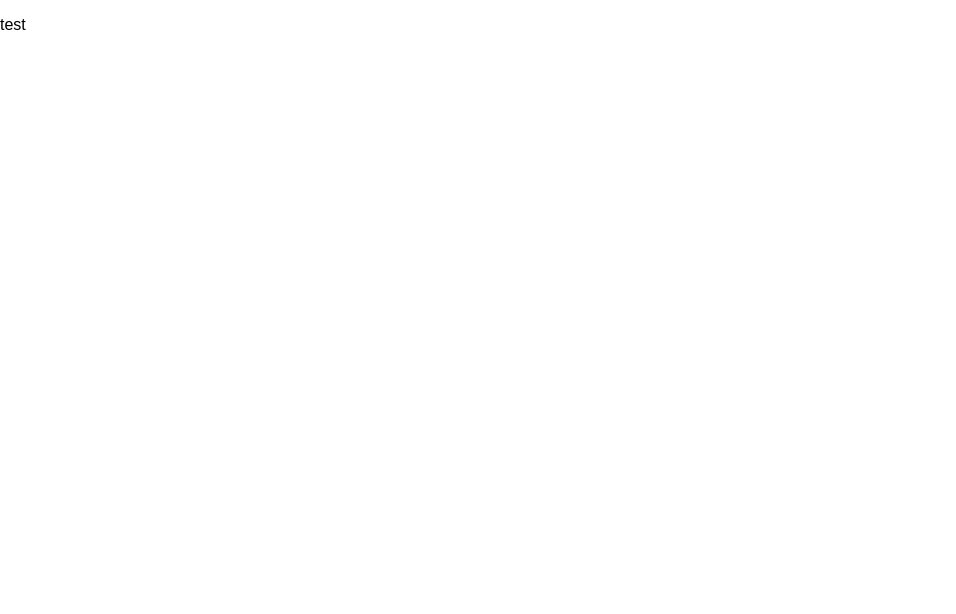
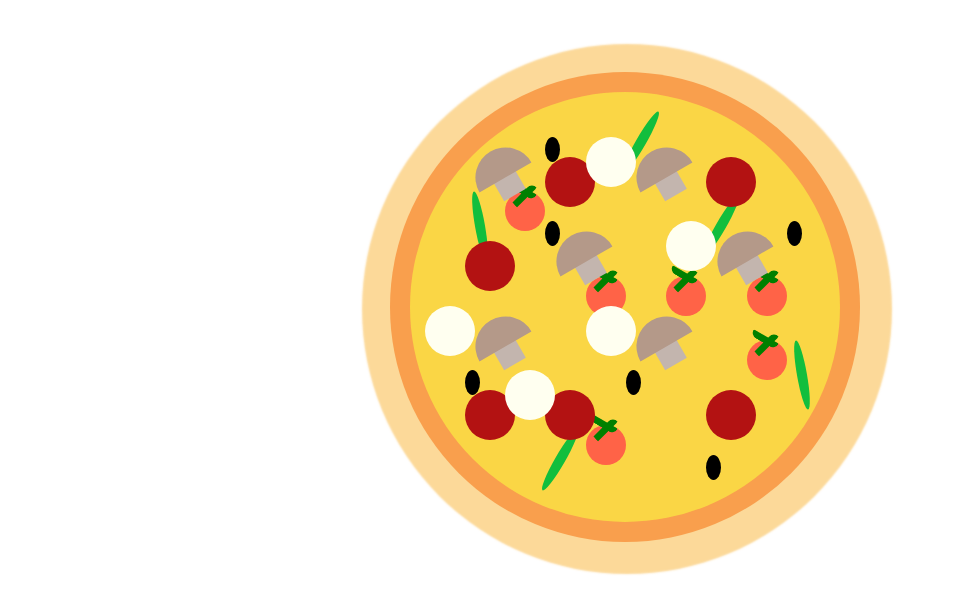
Before and after one commit to MarlenaFlueh/react-pizza-builder, a React (Create React App) app: page / in a window 1280 px wide. Shown: the top 614 px of the page, without its empty margins (0-956 px from the left). Built offline with nearby package versions, Linux system fonts and the light colour scheme.

Commit message:
add pizza with ingredinets styles

```diff
--- a/src/App.js
+++ b/src/App.js
@@ -1,11 +1,18 @@
 import React, { Component } from "react";
+import PizzaBuilder from "./components/PizzaBuilder/PizzaBuilder";
+import styled from "styled-components";
+
+const Container = styled.main`
+  margin-top: 72px;
+  text-align: center;
+`;
 
 class App extends Component {
   render() {
     return (
-      <div>
-        <p>test</p>
-      </div>
+      <Container>
+        <PizzaBuilder />
+      </Container>
     );
   }
 }
--- /dev/null
+++ b/src/components/PizzaBuilder/GridItems.js
@@ -0,0 +1,26 @@
+import styled from "styled-components";
+
+export const GridItem = styled.div`
+  grid-column: ${props => props.col};
+  grid-row: ${props => props.row};
+`;
+
+export const GridWrapper = styled.div`
+  display: grid;
+  grid-template-columns: repeat(5, 1fr);
+  grid-gap: 2px;
+  grid-auto-rows: minmax(10px, auto);
+  background-color: #fad645;
+  border-radius: 100%;
+  position: realtive;
+  width: 80%;
+  height: 80%;
+  padding: 15px;
+  box-shadow: 1px 1px 1px 15px #fabe5094;
+  border: 10px solid #fa8e50be;
+
+  @media (min-width: 500px) and (min-height: 400px) {
+    box-shadow: 2px 2px 2px 30px #fabe5094;
+    border: 20px solid #fa8e50be;
+  }
+`;
--- /dev/null
+++ b/src/components/PizzaBuilder/Ingredients.js
@@ -0,0 +1,175 @@
+import styled from "styled-components";
+
+export const Olive = styled.div`
+  top: 10px;
+  left: 30px;
+  width: 7.5px;
+  height: 12.5px;
+  border-radius: 100%;
+  background-color: rgb(0, 0, 0);
+  position: relative;
+
+  @media (min-width: 500px) and (min-height: 401px) {
+    width: 15px;
+    height: 25px;
+    top: 30px;
+    left: 40px;
+  }
+`;
+
+export const Mozerella = styled.div`
+  width: 25px;
+  height: 25px;
+  top: 30px;
+  border-radius: 100%;
+  background-color: ivory;
+  position: relative;
+
+  display: block;
+
+  @media (min-width: 500px) and (min-height: 401px) {
+    width: 50px;
+    height: 50px;
+  }
+`;
+
+export const PepperOne = styled.div`
+  left: 60px;
+  width: 5px;
+  height: 35px;
+  border-radius: 100%;
+  background-color: rgb(18, 190, 61);
+  position: relative;
+  transform: rotate(30deg);
+
+  @media (min-width: 500px) and (min-height: 401px) {
+    width: 10px;
+    height: 70px;
+    left: 50px;
+  }
+`;
+
+export const PepperTwo = styled.div`
+  top: 20px;
+  left: -2px;
+  width: 5px;
+  height: 35px;
+  border-radius: 100%;
+  background-color: rgb(18, 190, 61);
+  position: relative;
+  transform: rotate(350deg);
+
+  @media (min-width: 500px) and (min-height: 401px) {
+    width: 10px;
+    height: 70px;
+    left: 50px;
+    top: 0;
+  }
+`;
+
+export const Pepperoni = styled.div`
+  top: 25px;
+  left: 10px;
+  width: 25px;
+  height: 25px;
+  border-radius: 100%;
+  background-color: rgb(179, 18, 18);
+  position: relative;
+
+  @media (min-width: 500px) and (min-height: 401px) {
+    width: 50px;
+    height: 50px;
+    left: 40px;
+    top: 50px;
+  }
+`;
+
+export const Tomato = styled.div`
+position: relative;
+  height: 20px;
+  width: 20px;
+  background-color: #ff6347;
+  border: 1px transparent;
+  border-radius: 50%;
+
+&:before {
+  content: "";
+  background: green;
+  position: absolute;
+  top: -2px;
+  left: 1.5px;
+  width: 12.5px;
+  height: 0.5px;
+  border: 8px solid green;
+  border-width: 0 2px 6px 2px;
+  border-bottom-right-radius: 10px;
+  border-bottom-left-radius: 10px;
+  transform: rotate(30deg);
+}
+
+&:after {
+  content: "";
+  background: green;
+  position: absolute;
+  top: -5px;
+  left: 8px;
+  width: 0.5px;
+  height: 12.5px;
+  border: 5px solid green;
+  border-width: 3px 0 0 6px;
+  border-top-left-radius: 20px;
+  transform: rotate(45deg);
+}
+
+@media (min-width: 500px) and (min-height: 401px) {
+    height: 40px;
+    width: 40px;
+  &:before {
+    width: 25px;
+    height: 1px;
+    top: -4px;
+    left: 3px;
+  }
+  &:after {
+    width: 1px;
+    height: 25px;
+    top: -10px;
+    left: 16px;
+  }
+`;
+
+export const Mushroom = styled.div`
+  top: 60px;
+  background-color: #c3b5ae;
+  position: relative;
+  width: 12.5px;
+  height: 15px;
+  z-index: 20;
+  margin: 0 17px 0 -10px;
+  transform: rotate(330deg);
+
+  &:before {
+    content: "";
+    background: #b49989;
+    position: absolute;
+    top: -10px;
+    left: -8.5px;
+    width: 30px;
+    height: 15px;
+    border-width: 0 2px 6px 2px;
+    border-bottom-right-radius: 100px;
+    border-bottom-left-radius: 100px;
+    transform: rotate(180deg);
+  }
+
+  @media (min-width: 500px) and (min-height: 401px) {
+    width: 25px;
+    height: 30px;
+    &:before {
+      width: 60px;
+      height: 30px;
+      top: -20px;
+      left: -17px;
+    }
+  }
+`;
--- a/src/components/PizzaBuilder/PizzaBuilder.js
+++ b/src/components/PizzaBuilder/PizzaBuilder.js
@@ -1,2 +1,44 @@
 import React from "react";
 import styled from "styled-components";
+
+import { GridWrapper } from "./GridItems";
+import * as ingredients from "./PizzaIngredients";
+
+const PizzaContainer = styled.div`
+  width: 250px;
+  height: 250px;
+  margin: auto;
+  text-align: center;
+  font-weight: bold;
+  font-size: 1.2rem;
+
+  @media (min-width: 500px) and (min-height: 400px) {
+    width: 350px;
+    height: 350px;
+  }
+
+  @media (min-width: 500px) and (min-height: 401px) {
+    width: 450px;
+    height: 450px;
+  }
+
+  @media (min-width: 1000px) and (min-height: 700px) {
+    width: 500px;
+    height: 500px;
+  }
+`;
+
+const PizzaBuilder = () => (
+  <PizzaContainer>
+    <GridWrapper>
+      {ingredients.mushroom}
+      {ingredients.tomato}
+      {ingredients.pepper}
+      {ingredients.olive}
+      {ingredients.pepperoni}
+      {ingredients.mozerella}
+    </GridWrapper>
+  </PizzaContainer>
+);
+
+export default PizzaBuilder;
--- /dev/null
+++ b/src/components/PizzaBuilder/PizzaIngredients.js
@@ -0,0 +1,144 @@
+import React, { Fragment } from "react";
+import { GridItem } from "./GridItems";
+
+import {
+  Mushroom,
+  Olive,
+  PepperOne,
+  PepperTwo,
+  Pepperoni,
+  Mozerella,
+  Tomato
+} from "./Ingredients";
+
+export const pepper = (
+  <Fragment>
+    <GridItem col="3" row="1">
+      <PepperOne />
+    </GridItem>
+    <GridItem col="4" row="2">
+      <PepperOne />
+    </GridItem>
+    <GridItem col="2" row="5">
+      <PepperOne />
+    </GridItem>
+    <GridItem col="1" row="2">
+      <PepperTwo />
+    </GridItem>
+    <GridItem col="5" row="4">
+      <PepperTwo />
+    </GridItem>
+  </Fragment>
+);
+
+export const pepperoni = (
+  <Fragment>
+    <GridItem col="2" row="1">
+      <Pepperoni />
+    </GridItem>
+    <GridItem col="4" row="1">
+      <Pepperoni />
+    </GridItem>
+    <GridItem col="1" row="2">
+      <Pepperoni />
+    </GridItem>
+    <GridItem col="1" row="4">
+      <Pepperoni />
+    </GridItem>
+    <GridItem col="2" row="4">
+      <Pepperoni />
+    </GridItem>
+    <GridItem col="4" row="4">
+      <Pepperoni />
+    </GridItem>
+  </Fragment>
+);
+
+export const mozerella = (
+  <Fragment>
+    <GridItem col="3" row="1">
+      <Mozerella />
+    </GridItem>
+    <GridItem col="4" row="2">
+      <Mozerella />
+    </GridItem>
+    <GridItem col="1" row="3">
+      <Mozerella />
+    </GridItem>
+    <GridItem col="3" row="3">
+      <Mozerella />
+    </GridItem>
+    <GridItem col="2" row="4">
+      <Mozerella />
+    </GridItem>
+  </Fragment>
+);
+
+export const mushroom = (
+  <Fragment>
+    <GridItem col="4" row="1">
+      <Mushroom />
+    </GridItem>
+    <GridItem col="3" row="2">
+      <Mushroom />
+    </GridItem>
+    <GridItem col="5" row="2">
+      <Mushroom />
+    </GridItem>
+    <GridItem col="2" row="3">
+      <Mushroom />
+    </GridItem>
+    <GridItem col="4" row="3">
+      <Mushroom />
+    </GridItem>
+    <GridItem col="2" row="1">
+      <Mushroom />
+    </GridItem>
+  </Fragment>
+);
+
+export const tomato = (
+  <Fragment>
+    <GridItem col="2" row="2">
+      <Tomato />
+    </GridItem>
+    <GridItem col="3" row="3">
+      <Tomato />
+    </GridItem>
+    <GridItem col="4" row="3">
+      <Tomato />
+    </GridItem>
+    <GridItem col="5" row="3">
+      <Tomato />
+    </GridItem>
+    <GridItem col="5" row="4">
+      <Tomato />
+    </GridItem>
+    <GridItem col="3" row="5">
+      <Tomato />
+    </GridItem>
+  </Fragment>
+);
+
+export const olive = (
+  <Fragment>
+    <GridItem col="2" row="1">
+      <Olive />
+    </GridItem>
+    <GridItem col="2" row="2">
+      <Olive />
+    </GridItem>
+    <GridItem col="5" row="2">
+      <Olive />
+    </GridItem>
+    <GridItem col="1" row="4">
+      <Olive />
+    </GridItem>
+    <GridItem col="3" row="4">
+      <Olive />
+    </GridItem>
+    <GridItem col="4" row="5">
+      <Olive />
+    </GridItem>
+  </Fragment>
+);
```
